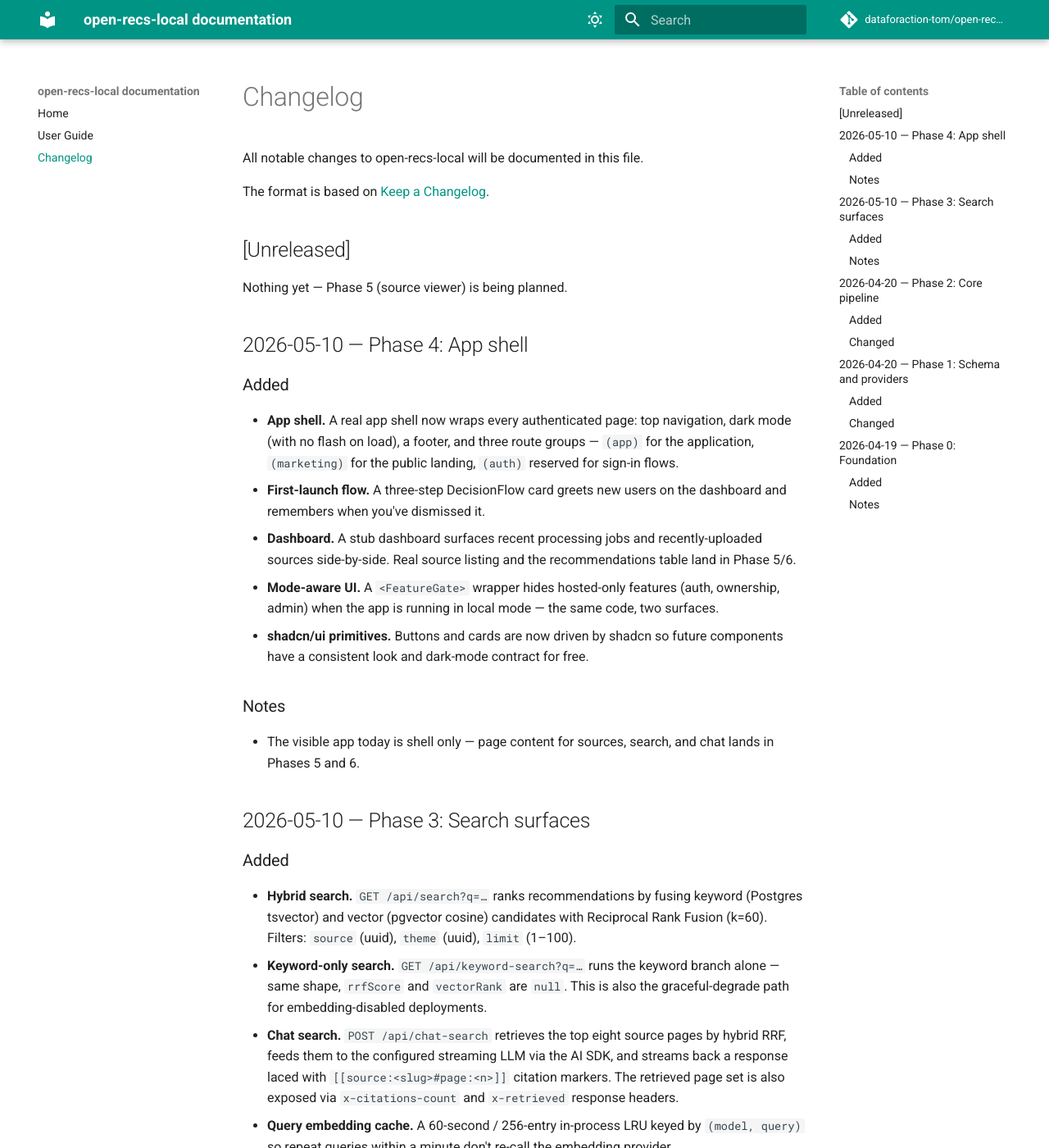
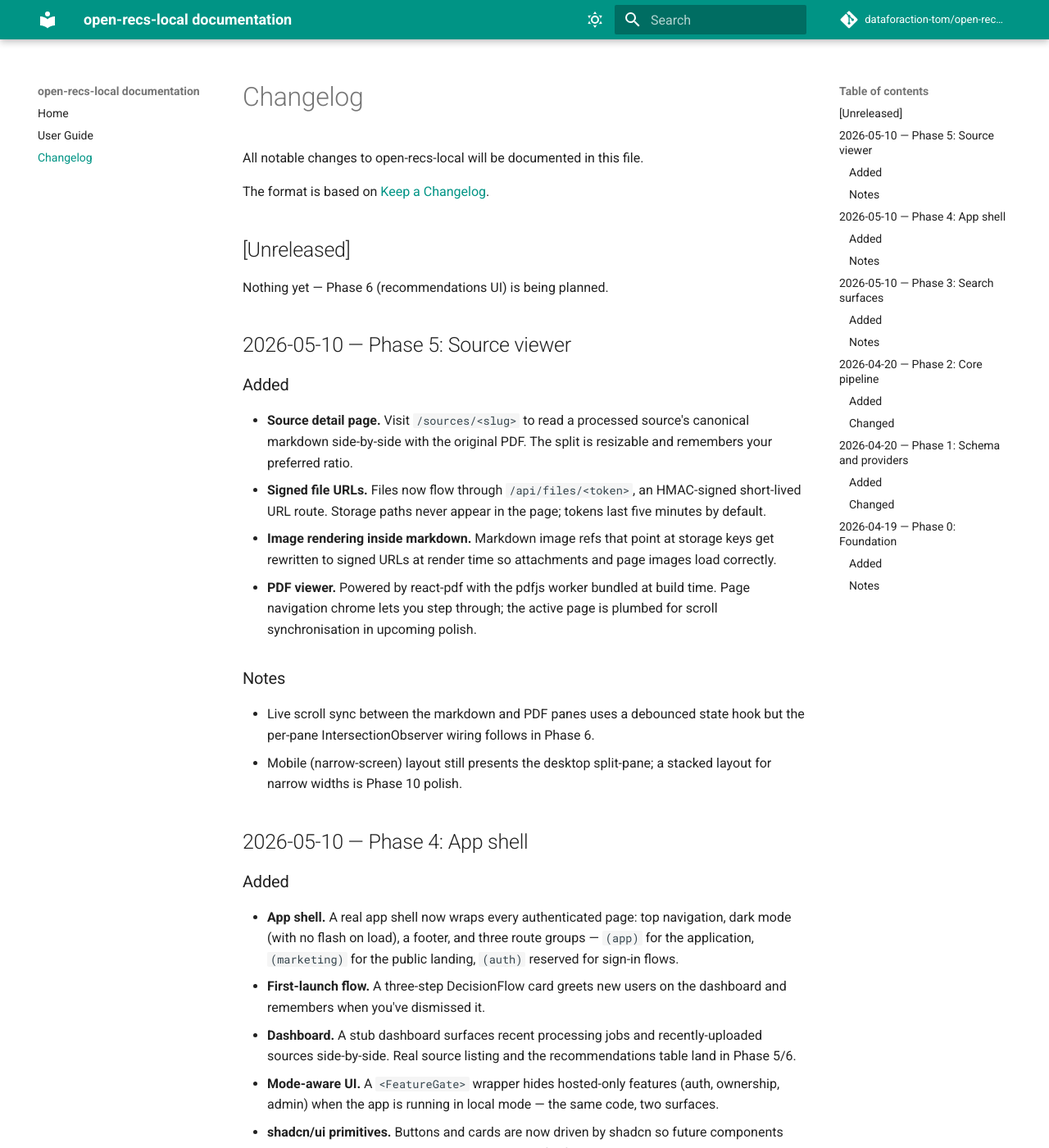
Before and after one commit to dataforaction-tom/open-recs-local, an MkDocs documentation site: the page built from docs/changelog.md, in a window 1280 px wide and 1400 px high. Shown: the whole window at 82% size. Built offline with MkDocs 1.6.1 and Material for MkDocs 9.7.7, drawn with Linux system fonts in a browser that asks for light colours; comment, search, counter and statistics services are not loaded.

Commit message:
docs + smoke: phase 5 wrap
Adds tests/source-viewer.smoke.test.tsx — three cases mounting
<SourceViewer> with mocked react-pdf + a small fixture markdown set:
title + both panes + page indicator visible, markdown image refs
get rewritten to supplied signed URLs, the resizable separator is
in the DOM.

PLAN.md ticks Phase 5; current phase set to Phase 6 (recommendations
UI). STATE.md mermaid + component table reflect Phase 5 done; new
carry-overs section captures the IntersectionObserver TODO,
mobile-stacked-layout TODO, and the missing
@tailwindcss/typography (prose classes silently no-op until
installed).

Changelog gains a Phase 5 user-facing entry — "source detail page,
split-pane, signed file URLs, image rendering, PDF viewer".

```diff
--- a/docs/changelog.md
+++ b/docs/changelog.md
@@ -6,7 +6,21 @@ The format is based on [Keep a Changelog](https://keepachangelog.com/).
 
 ## [Unreleased]
 
-Nothing yet — Phase 5 (source viewer) is being planned.
+Nothing yet — Phase 6 (recommendations UI) is being planned.
+
+## 2026-05-10 — Phase 5: Source viewer
+
+### Added
+
+- **Source detail page.** Visit `/sources/<slug>` to read a processed source's canonical markdown side-by-side with the original PDF. The split is resizable and remembers your preferred ratio.
+- **Signed file URLs.** Files now flow through `/api/files/<token>`, an HMAC-signed short-lived URL route. Storage paths never appear in the page; tokens last five minutes by default.
+- **Image rendering inside markdown.** Markdown image refs that point at storage keys get rewritten to signed URLs at render time so attachments and page images load correctly.
+- **PDF viewer.** Powered by react-pdf with the pdfjs worker bundled at build time. Page navigation chrome lets you step through; the active page is plumbed for scroll synchronisation in upcoming polish.
+
+### Notes
+
+- Live scroll sync between the markdown and PDF panes uses a debounced state hook but the per-pane IntersectionObserver wiring follows in Phase 6.
+- Mobile (narrow-screen) layout still presents the desktop split-pane; a stacked layout for narrow widths is Phase 10 polish.
 
 ## 2026-05-10 — Phase 4: App shell
 
```
Also changed, not shown: PLAN.md (+5 -5 lines), STATE.md (+13 -6 lines), 1 other file.
